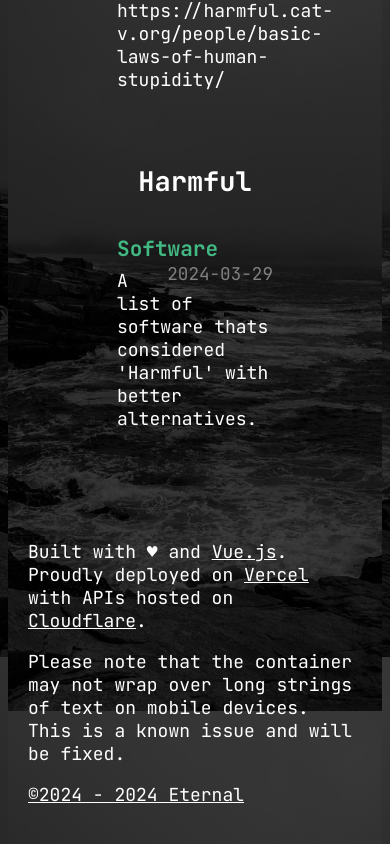
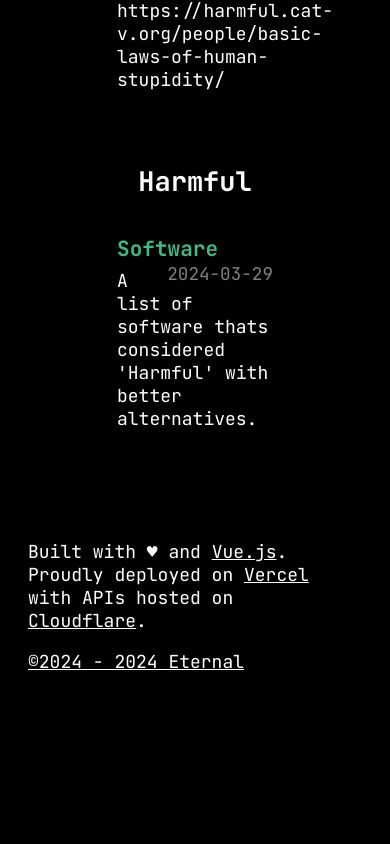
Before and after one commit to EternalBlissed/Vue-Blog, a Vue app: page / in a window 390 px wide. Shown: the part 2719-3563 px from the top of the page. After the commit the page ends 3438 px from the top, so only its background shows below. Built offline with nearby package versions, Linux system fonts and the light colour scheme.

Commit message:
Remove Container On Mobile Devices

```diff
--- a/src/App.vue
+++ b/src/App.vue
@@ -10,9 +10,6 @@
       <div id="footer-text">
         <p>
           Built with ♥ and <a href="https://vuejs.org/">Vue.js</a>. Proudly deployed on <a href="https://vercel.com/">Vercel</a> with APIs hosted on <a href="https://www.cloudflare.com/">Cloudflare</a>.
-        </p>
-        <p>
-          Please note that the container may not wrap over long strings of text on mobile devices. This is a known issue and will be fixed.
         </p>
         <p id="footer-copyright">©2024 - {{ getYear() }} Eternal</p>
       </div>
@@ -56,6 +53,12 @@ body {
   font-size: 18px;
   backdrop-filter: blur(10px);
   position: relative;
+}
+
+@media (max-width: 768px) {
+  html, body {
+    background-image: none;
+  }
 }
 
 html::before,
```
